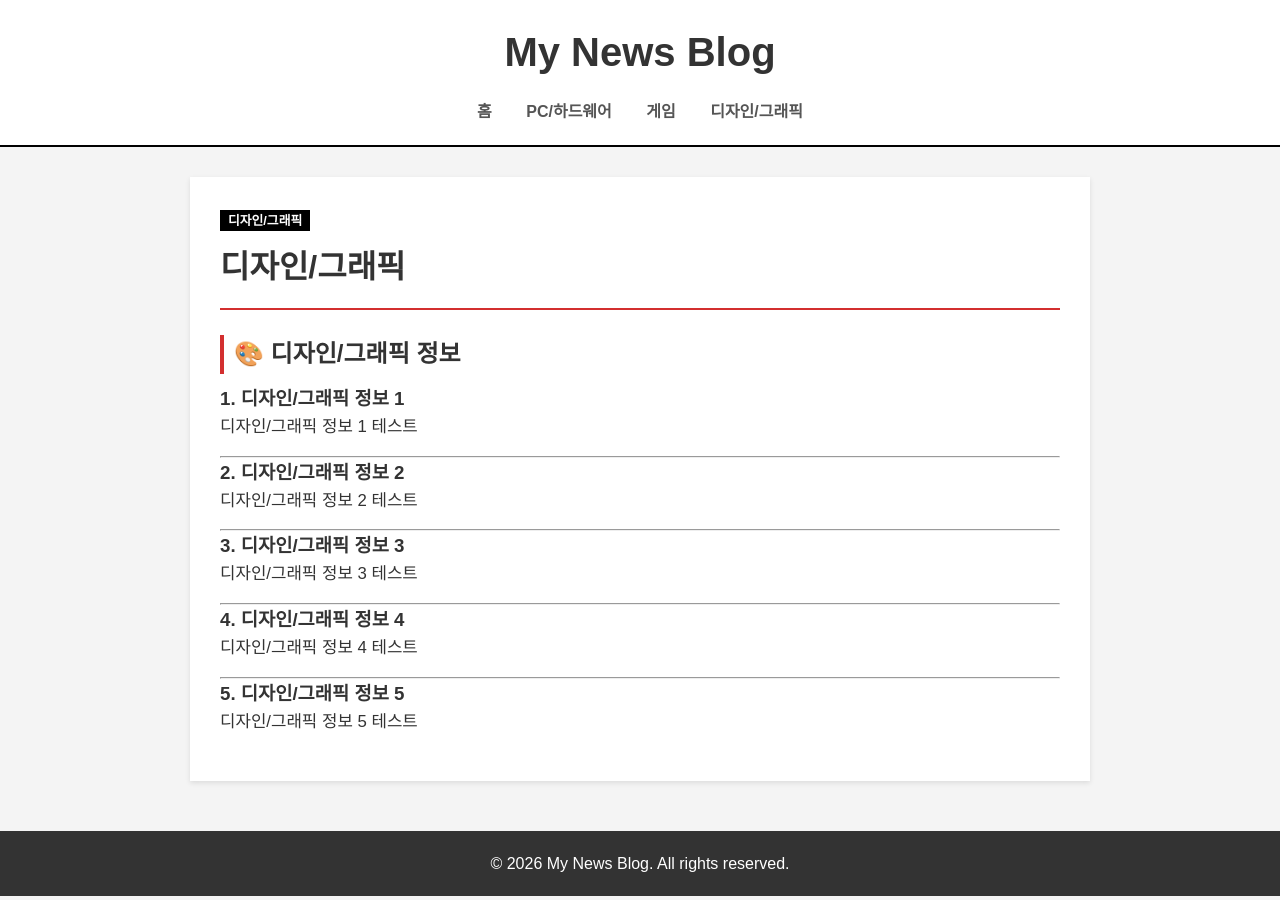
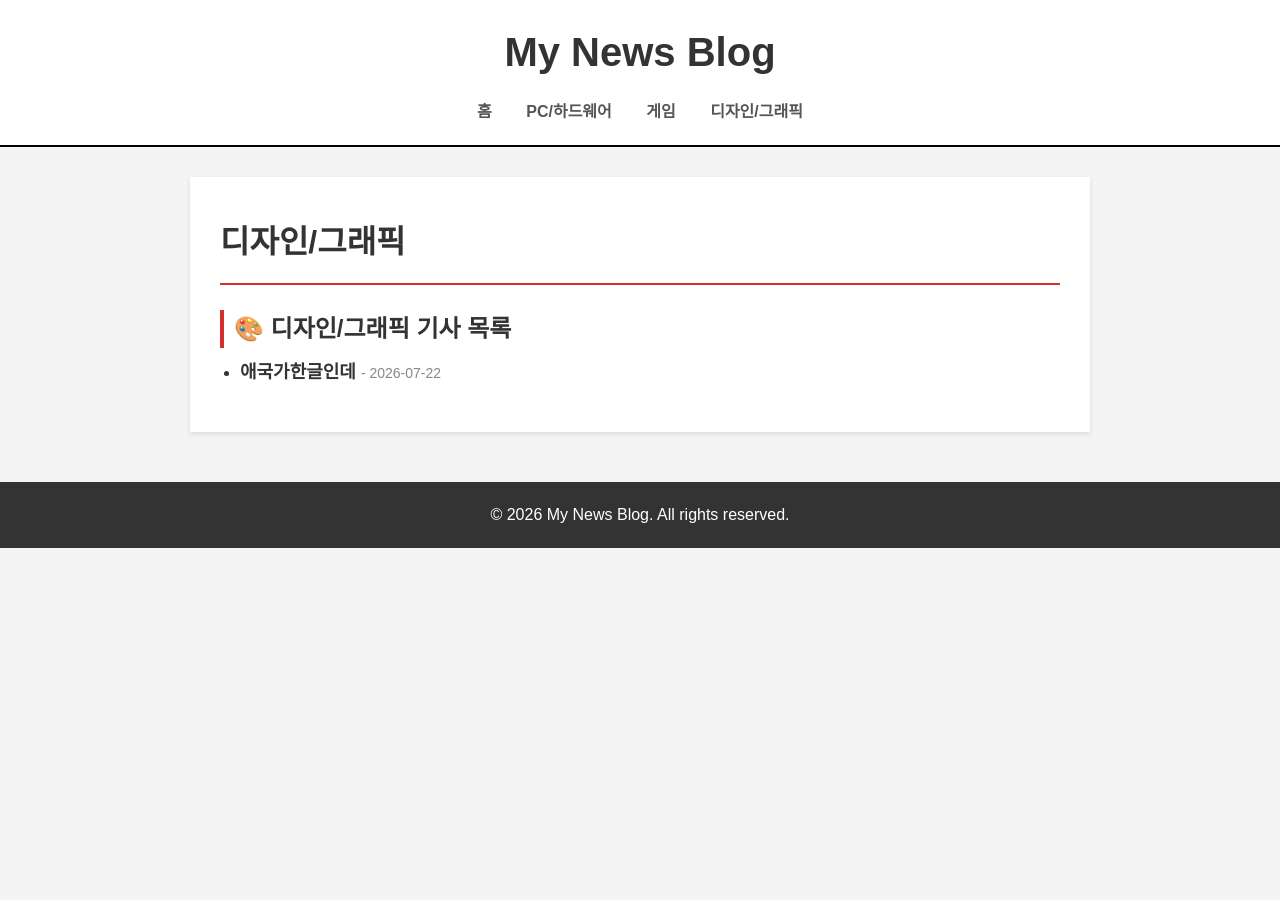
Before and after one commit to jypm/jypcomputer, a Jekyll site: the page built from design.md, in a window 1280 px wide. Built offline with Jekyll 4.4.1, drawn with Linux system fonts in a browser that asks for light colours.

Commit message:
Update design.md

```diff
--- a/design.md
+++ b/design.md
@@ -1,30 +1,25 @@
 ---
 layout: default
 title: 디자인/그래픽
-category: 디자인/그래픽
 ---
 
-## 🎨 디자인/그래픽 정보
+<h2>🎨 디자인/그래픽 기사 목록</h2>
 
-### 1. 디자인/그래픽 정보 1
-디자인/그래픽 정보 1 테스트
+<ul>
+  {% assign has_post = false %}
+  {% for post in site.posts %}
+    {% if post.category == "디자인/그래픽" or post.categories contains "디자인/그래픽" %}
+      {% assign has_post = true %}
+      <li style="margin-bottom: 10px;">
+        <a href="{{ post.url | relative_url }}" style="font-size: 18px; font-weight: bold;">
+          {{ post.title }}
+        </a>
+        <span style="color: #888; font-size: 14px;">- {{ post.date | date: "%Y-%m-%d" }}</span>
+      </li>
+    {% endif %}
+  {% endfor %}
 
----
-
-### 2. 디자인/그래픽 정보 2
-디자인/그래픽 정보 2 테스트
-
----
-
-### 3. 디자인/그래픽 정보 3
-디자인/그래픽 정보 3 테스트
-
----
-
-### 4. 디자인/그래픽 정보 4
-디자인/그래픽 정보 4 테스트
-
----
-
-### 5. 디자인/그래픽 정보 5
-디자인/그래픽 정보 5 테스트
+  {% if has_post == false %}
+    <li>등록된 디자인/그래픽 기사가 없습니다.</li>
+  {% endif %}
+</ul>
```
